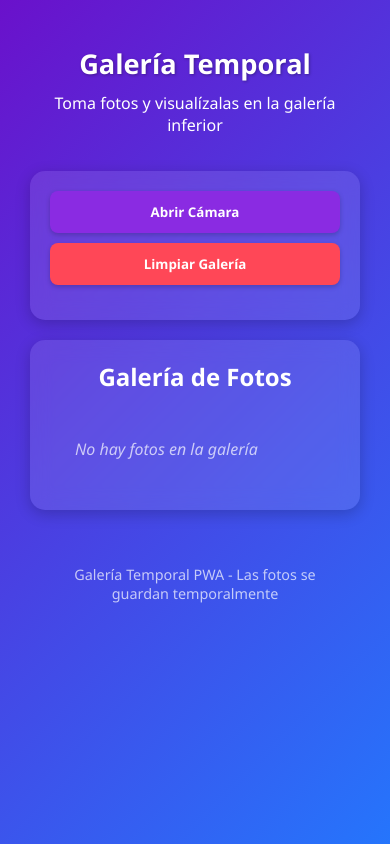
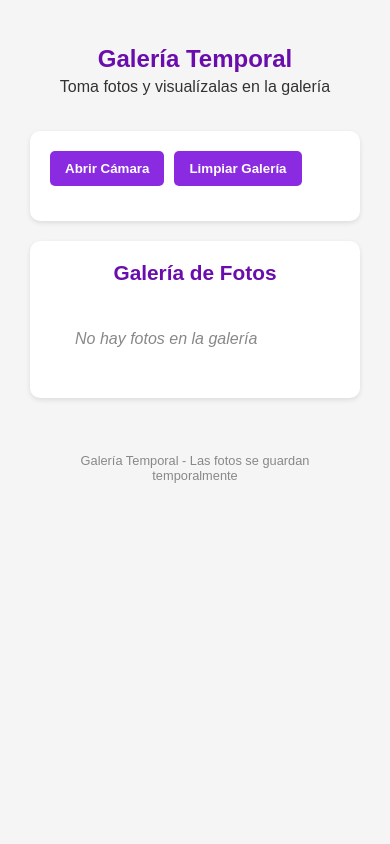
Before and after one commit to crisitian038/camara, a plain HTML site: page index.html in a window 390 px wide. Drawn offline with Linux system fonts and the light colour scheme.

Commit message:
Update index.html

```diff
--- a/index.html
+++ b/index.html
@@ -4,18 +4,18 @@
     <meta charset="UTF-8">
     <meta name="viewport" content="width=device-width, initial-scale=1.0">
     <link rel="manifest" href="./manifest.json">
-    <title>Galería Temporal con Cámara</title>
+    <title>Galería Temporal</title>
     <style>
         * {
             margin: 0;
             padding: 0;
             box-sizing: border-box;
-            font-family: 'Segoe UI', Tahoma, Geneva, Verdana, sans-serif;
+            font-family: Arial, sans-serif;
         }
 
         body {
-            background: linear-gradient(135deg, #6a11cb 0%, #2575fc 100%);
-            color: white;
+            background: #f5f5f5;
+            color: #333;
             min-height: 100vh;
             padding: 20px;
         }
@@ -34,17 +34,16 @@
         }
 
         h1 {
-            font-size: 2rem;
-            margin-bottom: 10px;
-            text-shadow: 1px 1px 3px rgba(0, 0, 0, 0.3);
+            font-size: 1.8rem;
+            margin-bottom: 5px;
+            color: #6a0dad;
         }
 
         .camera-section {
-            background: rgba(255, 255, 255, 0.1);
-            border-radius: 15px;
+            background: white;
+            border-radius: 10px;
             padding: 20px;
-            box-shadow: 0 4px 15px rgba(0, 0, 0, 0.2);
-            backdrop-filter: blur(10px);
+            box-shadow: 0 2px 5px rgba(0, 0, 0, 0.1);
         }
 
         .camera-controls {
@@ -58,36 +57,23 @@
             background: #8a2be2;
             color: white;
             border: none;
-            padding: 12px 20px;
-            border-radius: 8px;
+            padding: 10px 15px;
+            border-radius: 5px;
             cursor: pointer;
             font-weight: bold;
-            transition: all 0.3s ease;
-            box-shadow: 0 2px 5px rgba(0, 0, 0, 0.2);
         }
 
         button:hover {
             background: #7a1fd2;
-            transform: translateY(-2px);
-            box-shadow: 0 4px 8px rgba(0, 0, 0, 0.3);
-        }
-
-        button:active {
-            transform: translateY(0);
         }
 
         button:disabled {
-            background: #a67fd4;
+            background: #b19cd9;
             cursor: not-allowed;
-            transform: none;
         }
 
         #clearGallery {
-            background: #ff4757;
-        }
-
-        #clearGallery:hover {
-            background: #ff3742;
+            background: #8a2be2;
         }
 
         .camera-view {
@@ -101,8 +87,8 @@
         #video {
             width: 100%;
             max-width: 500px;
-            border-radius: 10px;
-            box-shadow: 0 4px 15px rgba(0, 0, 0, 0.3);
+            border-radius: 5px;
+            border: 1px solid #ddd;
         }
 
         .capture-controls {
@@ -116,17 +102,17 @@
         }
 
         .gallery-section {
-            background: rgba(255, 255, 255, 0.1);
-            border-radius: 15px;
+            background: white;
+            border-radius: 10px;
             padding: 20px;
-            box-shadow: 0 4px 15px rgba(0, 0, 0, 0.2);
-            backdrop-filter: blur(10px);
+            box-shadow: 0 2px 5px rgba(0, 0, 0, 0.1);
         }
 
         .gallery-title {
             margin-bottom: 15px;
-            font-size: 1.5rem;
+            font-size: 1.3rem;
             text-align: center;
+            color: #6a0dad;
         }
 
         .mini-gallery {
@@ -134,40 +120,15 @@
             gap: 10px;
             overflow-x: auto;
             padding: 10px 5px;
-            scrollbar-width: thin;
-            scrollbar-color: #8a2be2 rgba(255, 255, 255, 0.1);
-        }
-
-        .mini-gallery::-webkit-scrollbar {
-            height: 8px;
-        }
-
-        .mini-gallery::-webkit-scrollbar-track {
-            background: rgba(255, 255, 255, 0.1);
-            border-radius: 10px;
-        }
-
-        .mini-gallery::-webkit-scrollbar-thumb {
-            background: #8a2be2;
-            border-radius: 10px;
-        }
-
-        .mini-gallery::-webkit-scrollbar-thumb:hover {
-            background: #7a1fd2;
         }
 
         .gallery-item {
             flex: 0 0 auto;
             width: 100px;
             height: 100px;
-            border-radius: 8px;
+            border-radius: 5px;
             overflow: hidden;
-            box-shadow: 0 2px 8px rgba(0, 0, 0, 0.3);
-            transition: transform 0.3s ease;
-        }
-
-        .gallery-item:hover {
-            transform: scale(1.05);
+            border: 1px solid #ddd;
         }
 
         .gallery-item img {
@@ -179,7 +140,7 @@
         .empty-gallery {
             text-align: center;
             padding: 20px;
-            color: rgba(255, 255, 255, 0.7);
+            color: #888;
             font-style: italic;
         }
 
@@ -187,8 +148,8 @@
             text-align: center;
             margin-top: 20px;
             padding: 15px;
-            font-size: 0.9rem;
-            color: rgba(255, 255, 255, 0.7);
+            font-size: 0.8rem;
+            color: #888;
         }
 
         @media (max-width: 600px) {
@@ -197,15 +158,7 @@
             }
 
             h1 {
-                font-size: 1.7rem;
-            }
-
-            .camera-controls, .capture-controls {
-                flex-direction: column;
-            }
-
-            button {
-                width: 100%;
+                font-size: 1.5rem;
             }
         }
     </style>
@@ -214,7 +167,7 @@
     <div class="container">
         <header>
             <h1>Galería Temporal</h1>
-            <p>Toma fotos y visualízalas en la galería inferior</p>
+            <p>Toma fotos y visualízalas en la galería</p>
         </header>
 
         <section class="camera-section">
@@ -228,7 +181,6 @@
                 <div class="capture-controls">
                     <button type="button" id="takePhoto">Tomar Foto</button>
                     <button type="button" id="rotateCamera">Girar Cámara</button>
-                    <button type="button" id="closeCamera">Cerrar Cámara</button>
                 </div>
             </div>
 
@@ -243,7 +195,7 @@
         </section>
 
         <footer>
-            <p>Galería Temporal PWA - Las fotos se guardan temporalmente</p>
+            <p>Galería Temporal - Las fotos se guardan temporalmente</p>
         </footer>
     </div>
 
@@ -256,13 +208,12 @@
         const canvas = document.getElementById('canvas');
         const ctx = canvas.getContext('2d');
         const rotateCameraBtn = document.getElementById('rotateCamera');
-        const closeCameraBtn = document.getElementById('closeCamera');
         const clearGalleryBtn = document.getElementById('clearGallery');
         const miniGallery = document.getElementById('miniGallery');
 
         let stream = null;
-        let currentFacingMode = 'environment'; // Cámara trasera por defecto
-        let galleryImages = []; // Array para almacenar las URLs temporales
+        let currentFacingMode = 'environment';
+        let galleryImages = [];
 
         // Cargar galería desde localStorage al iniciar
         function loadGallery() {
@@ -384,24 +335,16 @@
 
         // Limpiar galería
         function clearGallery() {
-            if (galleryImages.length === 0) {
-                alert('La galería ya está vacía');
-                return;
-            }
-
-            if (confirm('¿Estás seguro de que quieres eliminar todas las fotos de la galería?')) {
-                galleryImages = [];
-                updateGalleryDisplay();
-                saveGallery();
-                console.log('Galería limpiada');
-            }
+            galleryImages = [];
+            updateGalleryDisplay();
+            saveGallery();
+            console.log('Galería limpiada');
         }
 
         // Event listeners
         openCameraBtn.addEventListener('click', openCamera);
         takePhotoBtn.addEventListener('click', takePhoto);
         rotateCameraBtn.addEventListener('click', rotateCamera);
-        closeCameraBtn.addEventListener('click', closeCamera);
         clearGalleryBtn.addEventListener('click', clearGallery);
 
         // Limpiar stream cuando se cierra la página
```
